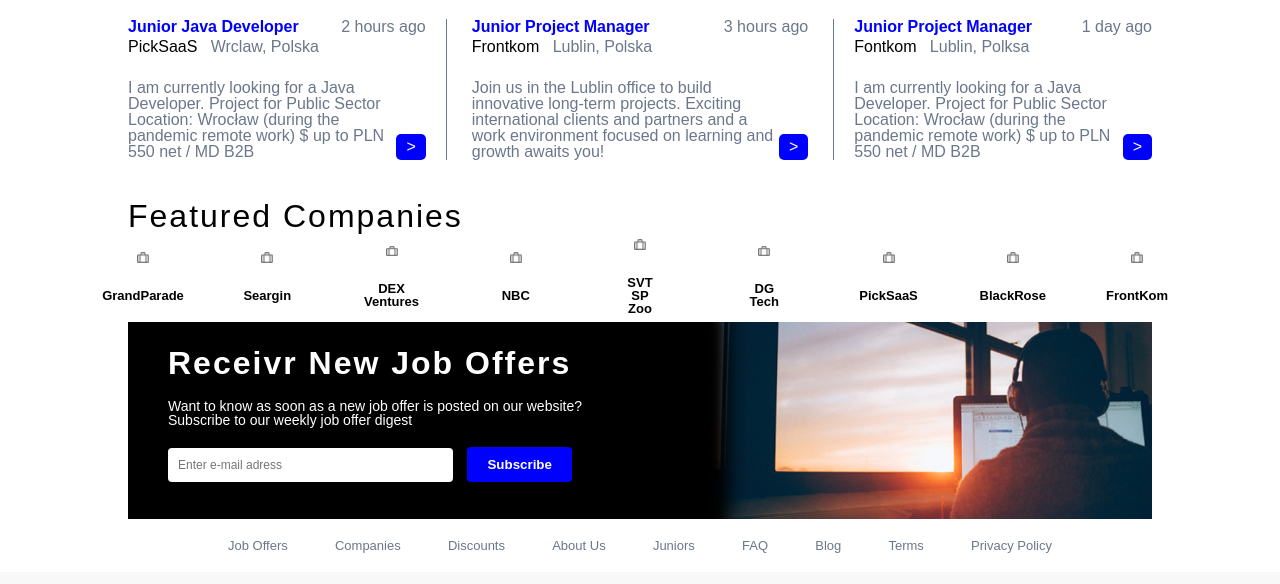
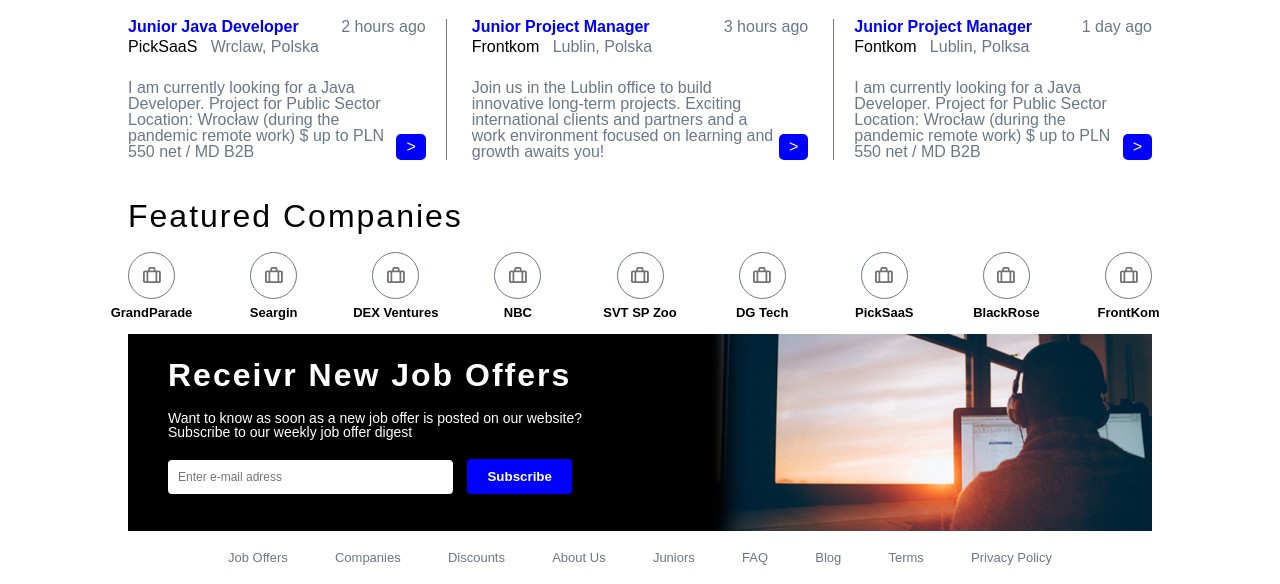
Before and after one commit to Douaa19/Cours, a PHP site: page / in a window 1280 px wide. Shown: the part 703-1287 px from the top of the page. Before the commit the page ends 1256 px from the top, so only its background shows below. Run offline with PHP 8.4, Linux system fonts and the light colour scheme.

Commit message:
Page D'accueil JJO

```diff
--- a/JJO Project/Assets/index.html
+++ b/JJO Project/Assets/index.html
@@ -126,7 +126,7 @@
                 <div class="icons">
                     <div class="icon">
                         <img src="./images/icon-briefcase.png" alt="icon-briefcase" class="i">
-                        <p>GrandParade</p>
+                        <div class="p-icon"><p>GrandParade</p></div>
                     </div>
                     <div class="icon">
                         <img src="./images/icon-briefcase.png" alt="icon-briefcase" class="i">
--- a/JJO Project/Assets/style.css
+++ b/JJO Project/Assets/style.css
@@ -2,6 +2,7 @@
     width: 80%;
     margin: auto;
 }
+
 
 .header {
     height: 80vh;
@@ -99,9 +100,7 @@ section .header-section p{
     align-items: center;
 }
 
-section .main{
 
-}
 
 section .box1 .header-main{
     display: flex;
@@ -162,9 +161,7 @@ section main{
 }
 
 
-section .box2 {
 
-}
 
 section .box2 .header-main{
     display: flex;
@@ -219,8 +216,7 @@ section .box2 .text-main .flech-main p{
     border-radius: 5px;
 }
 
-section .box3 {
-}
+
 
 section .box3  .header-main{
     display: flex;
@@ -287,39 +283,47 @@ section .body-section .icons{
     /* border: 1px solid black; */
     display: flex;
     justify-content: space-between;
-    margin: 30px 0;
+    margin: 20px 0 30px 0;
 }
 
-/* .icons img {
-    width: 50%;
-    height: 50%;
-    align-items: center;
-} */
+ .icons img {
+    width: 40%;
+    height: 40%;
+}
 
 
 
 section .body-section .icons .icon{
-    /* border: 1px solid gray; */
-    width: 30px;
-    height: 30px;
+    border: 1px solid #6B778A;
+    width: 45px;
+    height: 45px;
     border-radius: 50%;
     display: flex;
+    /* justify-content: flex-start; */
     flex-direction: column;
-    justify-content: center;
     align-items: center;
 }
 .i{
-    width: 40%;
-    height: 40%;
-    line-height: ;
+    width: 50%;
+    height: 50%;
+    padding: 10px;
+    padding: 8px;
+    margin-top: 6px;
 }
 
 section .body-section .icons .icon p {
-    margin-top: 2em;
+    margin-top: 0em;
     text-align: center;
     font-family: Arial, Helvetica, sans-serif;
     font-size: 13px;
     font-weight: 600;
+    /* border: 1px solid red; */
+    width: max-content;
+    margin-top: 15px;
+}
+
+section .bottom-section .bottom{
+    margin-top: 35px;
 }
 
 
```
